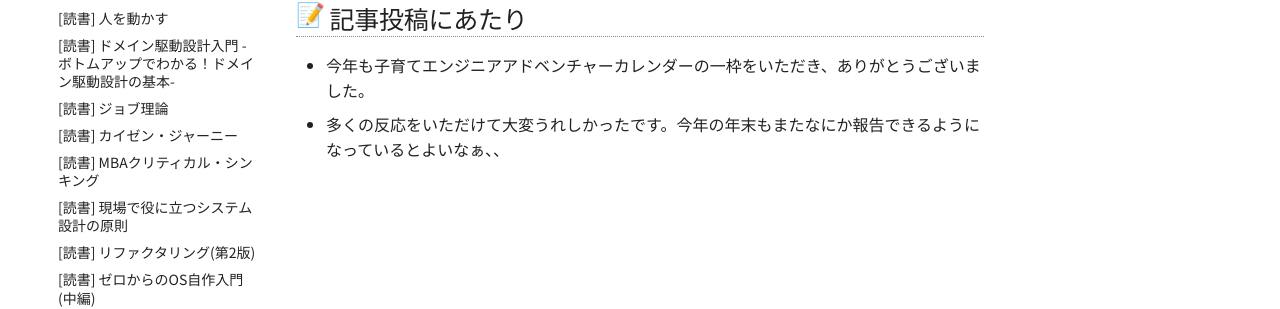
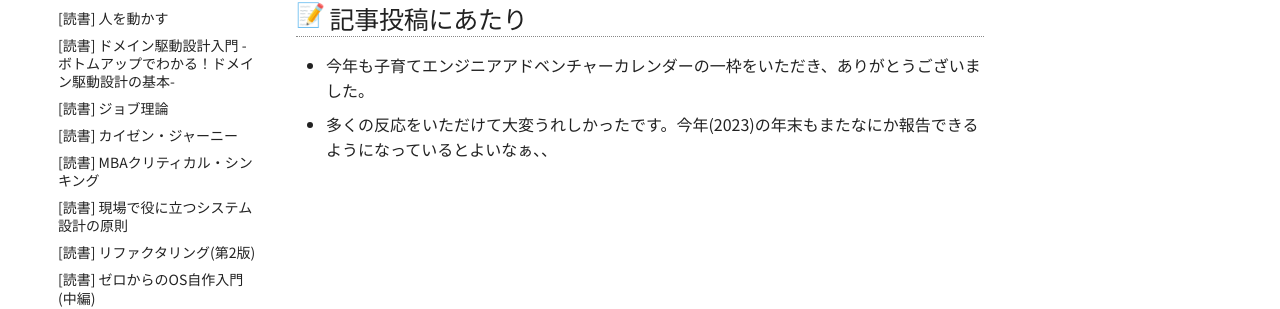
Before and after one commit to ngwork0301/mkdocs-blog, an MkDocs documentation site: the page built from blog/docs/2022/dairy_as_an_engineer_raising_a_child.md, in a window 1280 px wide. Shown: the part 390-699 px from the top of the page. Built offline with MkDocs 1.6.1 and Material for MkDocs 9.7.7, drawn with Linux system fonts in a browser that asks for light colours; nearby versions of some CDN libraries; emoji names are drawn with the system emoji font; some web fonts are replaced; comment, search, counter and statistics services are not loaded.

Commit message:
Update article dairy_as_an_engineer_raising_a_child.

```diff
--- a/blog/docs/2022/dairy_as_an_engineer_raising_a_child.md
+++ b/blog/docs/2022/dairy_as_an_engineer_raising_a_child.md
@@ -7,4 +7,4 @@ noteにて記事を投稿
 
 ## :pencil: 記事投稿にあたり
 * 今年も子育てエンジニアアドベンチャーカレンダーの一枠をいただき、ありがとうございました。
-* 多くの反応をいただけて大変うれしかったです。今年の年末もまたなにか報告できるようになっているとよいなぁ、、
+* 多くの反応をいただけて大変うれしかったです。今年(2023)の年末もまたなにか報告できるようになっているとよいなぁ、、
```
